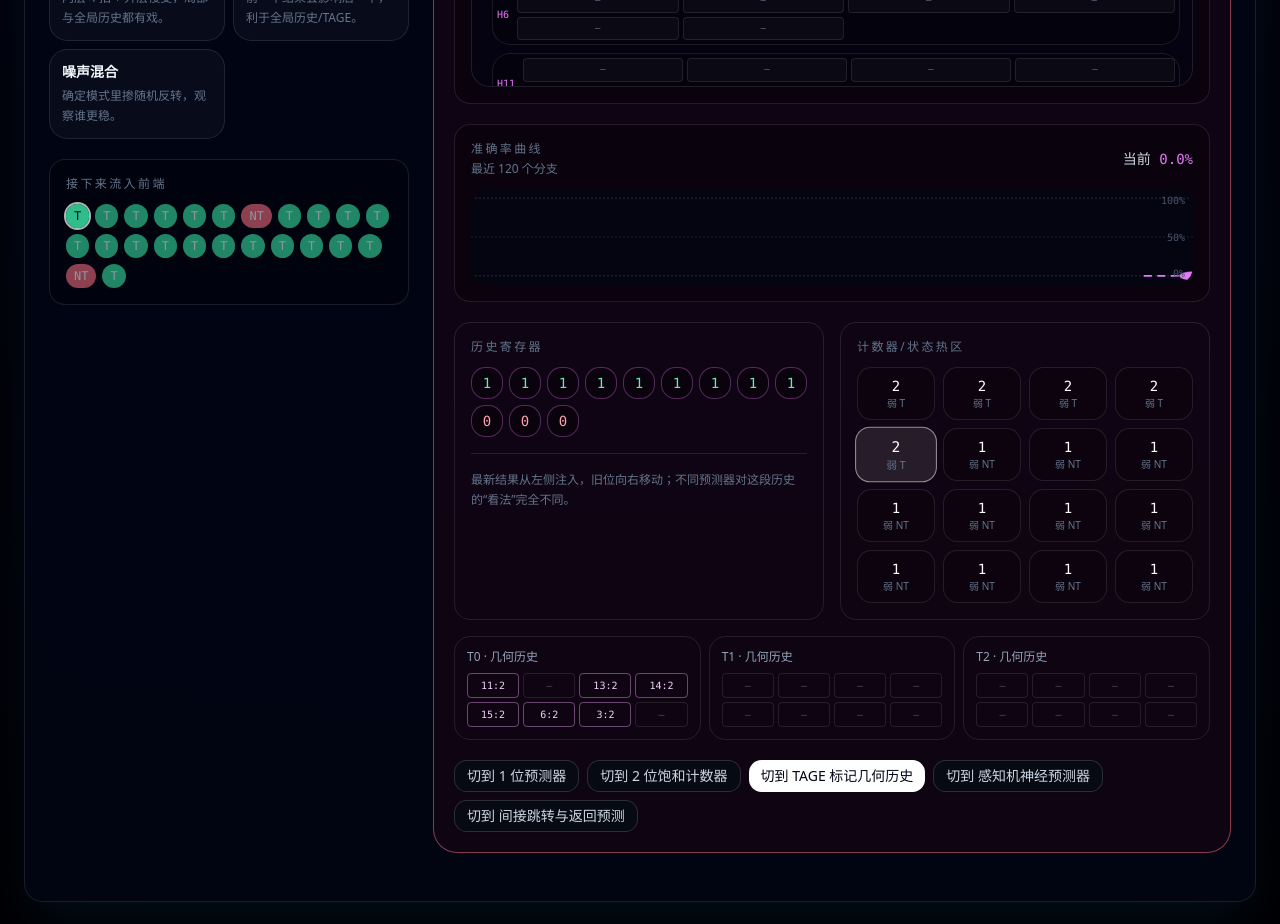
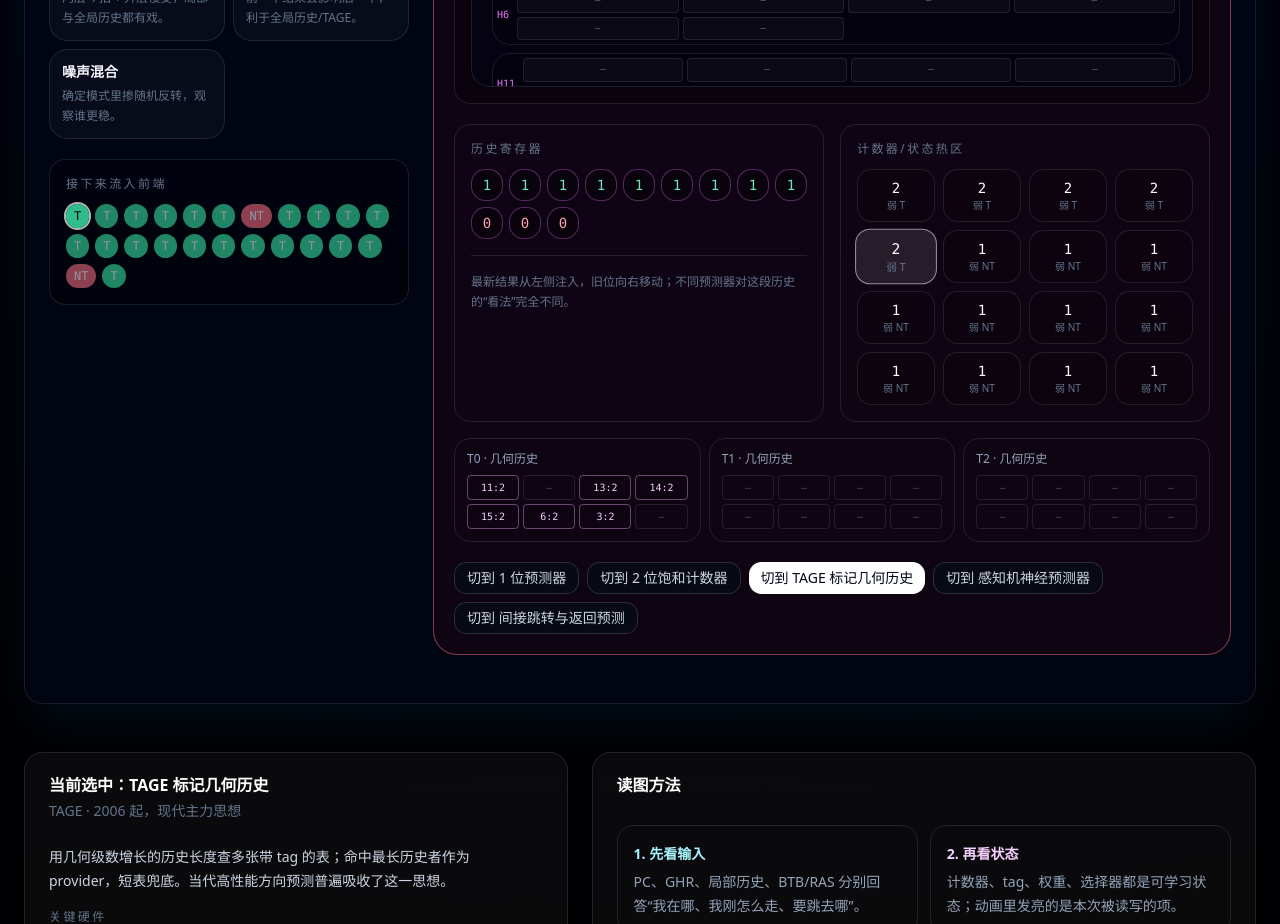
Before and after one commit to baiwangweihuang/cpu_branch_prediction, a React (Vite) app: page /#/ in a window 1280 px wide. Shown: the part 2780-3704 px from the top of the page. Built offline with nearby package versions, Linux system fonts and the light colour scheme.

Commit message:
remove accuracy curve panel

```diff
--- a/src/components/SimulatorStage.tsx
+++ b/src/components/SimulatorStage.tsx
@@ -22,18 +22,15 @@ export default function SimulatorStage({ selected, onSelect, lang }: { selected:
   const [running, setRunning] = useState(true)
   const [speed, setSpeed] = useState(650)
   const [sim, setSim] = useState<SimState>(() => createSimState(selected))
-  const [trail, setTrail] = useState<Array<{ step: number; acc: number }>>([])
   const timer = useRef<number | null>(null)
   const pattern = PATTERNS.find((p) => p.id === patternId) ?? PATTERNS[0]
 
   useEffect(() => {
     setSim(createSimState(selected))
-    setTrail([])
   }, [selected])
 
   const resetSim = () => {
     setSim(createSimState(selected))
-    setTrail([])
   }
 
   useEffect(() => {
@@ -51,30 +48,12 @@ export default function SimulatorStage({ selected, onSelect, lang }: { selected:
     }
   }, [running, speed, pattern])
 
-  useEffect(() => {
-    if (sim.total === 0) return
-    setTrail((prev) => {
-      const point = { step: sim.step, acc: accuracy(sim) }
-      const last = prev[prev.length - 1]
-      if (last?.step === point.step) return prev
-      return [...prev.slice(-119), point]
-    })
-  }, [sim])
-
   const upcoming = useMemo(
     () => Array.from({ length: 24 }, (_, i) => pattern.outcome(sim.step + i)),
     [pattern, sim.step],
   )
 
   const acc = accuracy(sim)
-  const latest = trail[trail.length - 1]
-  const curvePoints = trail
-    .map((p, i) => {
-      const x = ((120 - trail.length + i) / 119) * 100
-      const y = 38 - (p.acc / 100) * 34
-      return `${x.toFixed(2)},${y.toFixed(2)}`
-    })
-    .join(' ')
   const hotCounters = sim.counters.slice(0, 16)
   const counterText = (v: number) => (isEn ? ['strong NT', 'weak NT', 'weak T', 'strong T'][Math.max(0, Math.min(3, v))] : counterLabel(v))
   const outcome = sim.history[0] ?? 0
@@ -212,51 +191,6 @@ export default function SimulatorStage({ selected, onSelect, lang }: { selected:
             </div>
           </div>
 
-          <div className="mb-5 rounded-2xl border border-white/10 bg-black/30 p-4">
-            <div className="mb-3 flex items-center justify-between gap-3">
-              <div>
-                <p className="text-xs uppercase tracking-[0.2em] text-slate-500">{t.accCurve}</p>
-                <p className="mt-1 text-xs text-slate-500">{t.lastWindow}</p>
-              </div>
-              <p className="font-mono text-sm text-slate-300">
-                {t.currentAcc} <span style={{ color: meta.accent }}>{latest ? `${latest.acc.toFixed(1)}%` : '—'}</span>
-              </p>
-            </div>
-            <div className="relative h-24 overflow-hidden rounded-xl bg-slate-950/60">
-              <span className="absolute right-2 top-1 font-mono text-[10px] text-slate-600">100%</span>
-              <span className="absolute right-2 top-1/2 -translate-y-1/2 font-mono text-[10px] text-slate-600">50%</span>
-              <span className="absolute bottom-1 right-2 font-mono text-[10px] text-slate-600">0%</span>
-              <svg className="h-full w-full" viewBox="0 0 100 42" preserveAspectRatio="none" role="img" aria-label={t.accCurve}>
-                <line x1="0" x2="100" y1="38" y2="38" stroke="rgba(148,163,184,0.25)" strokeDasharray="2 2" vectorEffect="non-scaling-stroke" />
-                <line x1="0" x2="100" y1="21" y2="21" stroke="rgba(148,163,184,0.16)" strokeDasharray="2 2" vectorEffect="non-scaling-stroke" />
-                <line x1="0" x2="100" y1="4" y2="4" stroke="rgba(148,163,184,0.25)" strokeDasharray="2 2" vectorEffect="non-scaling-stroke" />
-                {trail.length > 1 && (
-                  <polyline
-                    className="acc-curve"
-                    points={curvePoints}
-                    pathLength={1}
-                    fill="none"
-                    stroke={meta.accent}
-                    strokeWidth="1.8"
-                    strokeLinecap="round"
-                    strokeLinejoin="round"
-                    vectorEffect="non-scaling-stroke"
-                  />
-                )}
-                {latest && (
-                  <circle
-                    key={latest.step}
-                    className="acc-dot"
-                    cx="100"
-                    cy={38 - (latest.acc / 100) * 34}
-                    r="1.8"
-                    fill={meta.accent}
-                  />
-                )}
-              </svg>
-            </div>
-          </div>
-
           <div className="grid gap-4 md:grid-cols-2">
             <div className="rounded-2xl border border-white/10 p-4">
               <p className="mb-3 text-xs uppercase tracking-[0.2em] text-slate-500">{t.history}</p>
--- a/src/data/i18n-content.ts
+++ b/src/data/i18n-content.ts
@@ -34,9 +34,6 @@ export const UI = {
     stageTitle: '实时动画实验台：',
     step: 'step',
     accuracy: '准确率',
-    accCurve: '准确率曲线',
-    lastWindow: '最近 120 个分支',
-    currentAcc: '当前',
     miniPath: '微缩数据通路',
     miniPathNote: '使用实验台实时状态驱动，跟随每个分支输入变化。',
     pause: '暂停',
@@ -91,9 +88,6 @@ export const UI = {
     stageTitle: 'Live animated lab: ',
     step: 'step',
     accuracy: 'accuracy',
-    accCurve: 'Accuracy curve',
-    lastWindow: 'last 120 branches',
-    currentAcc: 'current',
     miniPath: 'Micro datapath',
     miniPathNote: 'Driven by live simulator state and updated with every branch outcome.',
     pause: 'Pause',
--- a/src/index.css
+++ b/src/index.css
@@ -300,24 +300,6 @@
 }
 
 @layer components {
-  .acc-curve {
-    stroke-dasharray: 1;
-    stroke-dashoffset: 1;
-    animation: acc-draw 700ms ease-out forwards;
-  }
-
-  .acc-dot {
-    transform-box: fill-box;
-    transform-origin: center;
-    animation: node-pulse 1.2s ease-in-out infinite;
-  }
-}
-
-@keyframes acc-draw {
-  to { stroke-dashoffset: 0; }
-}
-
-@layer components {
   .live-value {
     animation: live-pop 480ms ease-out;
   }
```
